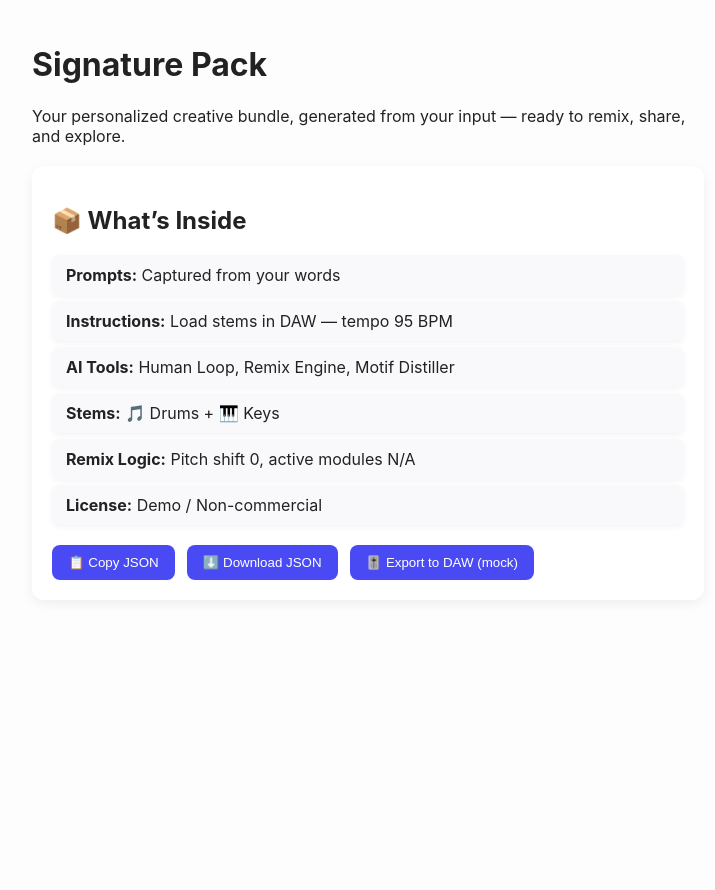
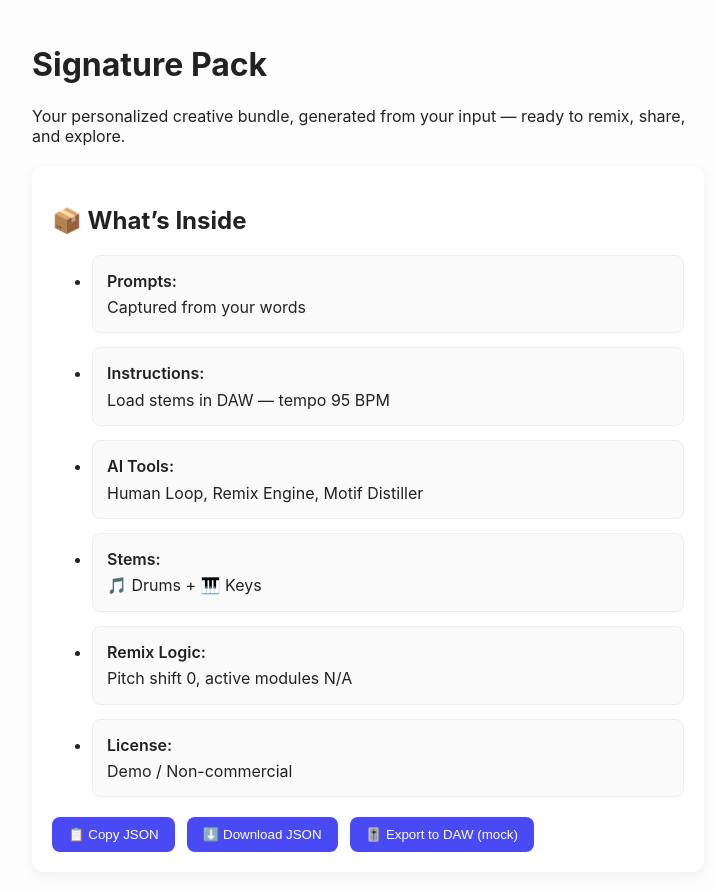
Before and after one commit to djq-dev/quodx-demo-clean, a Next.js app: page /export in a window 1280 px wide. Shown: the top 890 px of the page, without its empty margins (272-987 px from the left). Before the commit the page ends 800 px from the top, so only its background shows below. Built offline with nearby package versions, Linux system fonts and the light colour scheme.

Commit message:
Update globals.css

```diff
--- a/styles/globals.css
+++ b/styles/globals.css
@@ -99,38 +99,26 @@ button.secondary:hover {
   color: #555;
 }
 
-.export-page ul {
-  list-style: none;
-  padding-left: 0;
+/* Pack summary */
+.pack-summary {
+  display: grid;
+  grid-template-columns: 1fr;
+  gap: 14px;
+  margin-top: 16px;
 }
 
-.export-page li {
+.pack-summary li {
   background: #fafafa;
   border: 1px solid #eee;
   border-radius: 8px;
-  padding: 12px;
-  margin-bottom: 10px;
+  padding: 14px;
   font-size: 1rem;
+  line-height: 1.4;
 }
 
-.export-page li strong {
+.pack-summary li strong {
   display: block;
   font-weight: 600;
   margin-bottom: 4px;
   color: #222;
 }
-
-/* Signature Pack Summary */
-.pack-summary {
-  list-style: none;
-  padding: 0;
-  margin: 0;
-}
-
-.pack-summary li {
-  background: #f9f9fb;
-  margin: 6px 0;
-  padding: 10px 14px;
-  border-radius: 8px;
-  box-shadow: 0 2px 6px rgba(0, 0, 0, 0.05);
-}
```
